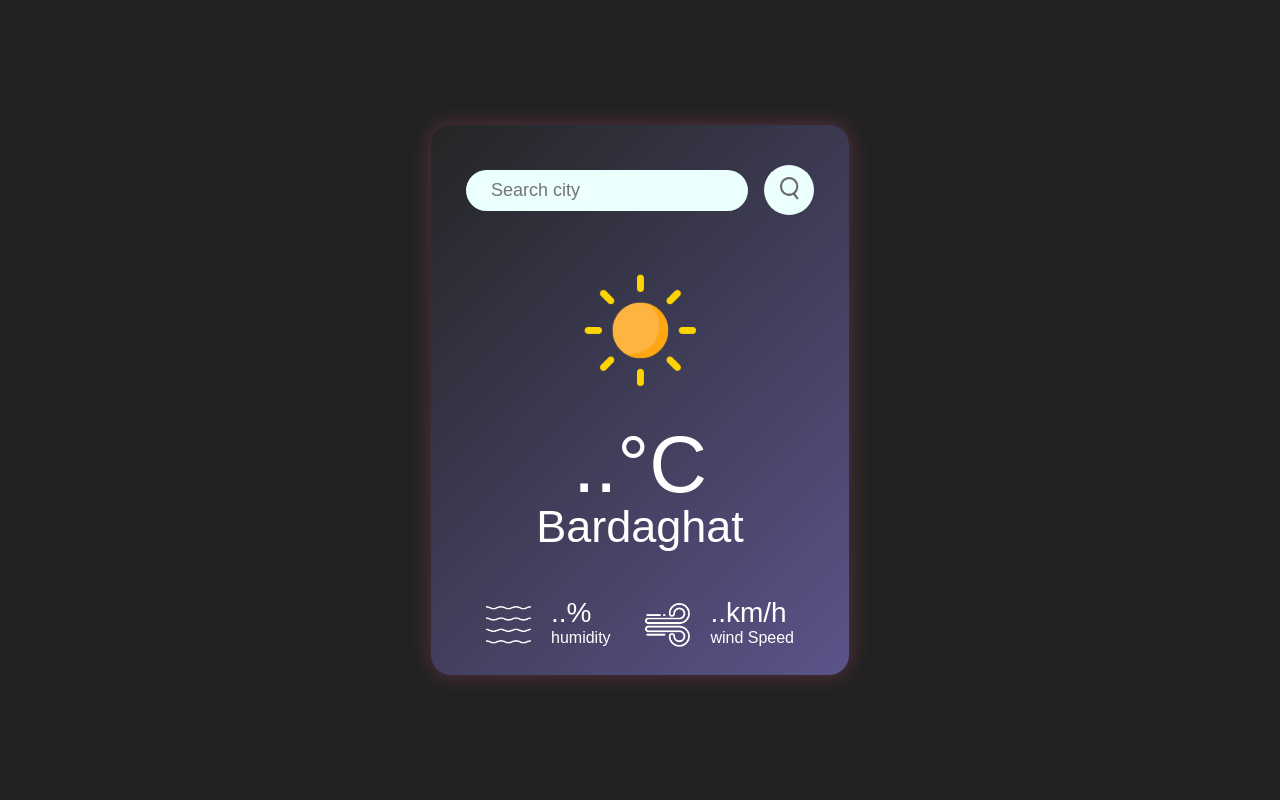
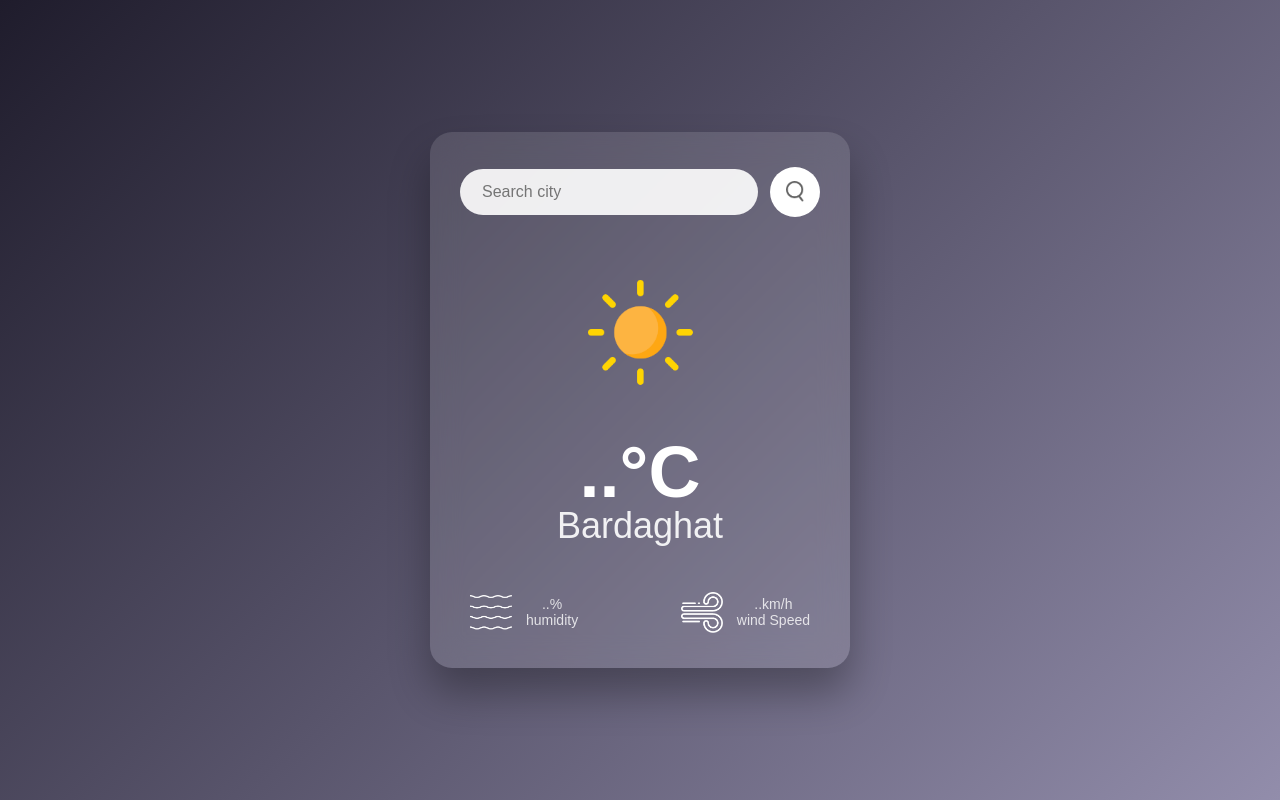
Before and after one commit to Fauzdar000/weatherApps, a plain HTML site: page index.html in a window 1280 px wide. Drawn offline with Linux system fonts and the light colour scheme.

Commit message:
css changes

```diff
--- a/style.css
+++ b/style.css
@@ -1,121 +1,137 @@
-*{
+* {
+    margin: 0;
     padding: 0;
-    margin: 0;
     box-sizing: border-box;
 }
-body{
-    background-color: #222;
+
+body {
+    height: 100vh;
     display: flex;
     align-items: center;
     justify-content: center;
-    height: 100vh;
+    background: linear-gradient(135deg, #1f1c2c, #928dab);
     font-family: 'Poppins', sans-serif;
-
 }
 
-.card{
-
-    height: 550px;
-    max-width: 430px;
-    background: linear-gradient(135deg,#4e9a8607,#5b548a);
+/* ================= CARD ================= */
+.card {
+    width: 100%;
+    max-width: 420px;
+    padding: 35px 30px;
+    border-radius: 22px;
+    text-align: center;
     color: #fff;
-    padding: 40px 35px;
-    border-radius: 20px;
-    margin: 20px;
-    text-align: center;
-      box-shadow: 0 0 20px rgba(149, 63, 95, 0.5);
-    /* width: 100%;
-    max-width: 430px;
-    background: linear-gradient(135deg,#00feba,#5b548a);
-    color: #fff;
-    padding: 40px 35px;
-    border-radius: 30px;
-    margin: 20px;
-    text-align: center;
-    box-shadow: 0 0 20px rgba(240, 238, 238, 0.5);
-    display: flex;
-    flex-direction: column;
-    align-items: center;
-    justify-content: center; */
-
-
-
-
-
+    background: rgba(255, 255, 255, 0.12);
+    backdrop-filter: blur(15px);
+    box-shadow: 0 25px 40px rgba(0, 0, 0, 0.3);
+    transition: transform 0.3s ease;
 }
 
+.card:hover {
+    transform: translateY(-5px);
+}
 
-.search{
-    width: 100%;
+/* ================= SEARCH ================= */
+.search {
+    display: flex;
+    align-items: center;
+    gap: 12px;
+}
+
+.search input {
+    flex: 1;
+    padding: 14px 22px;
+    border-radius: 30px;
+    border: none;
+    outline: none;
+    font-size: 16px;
+    background: rgba(255, 255, 255, 0.9);
+    color: #333;
+}
+
+.search button {
+    width: 50px;
+    height: 50px;
+    border-radius: 50%;
+    border: none;
+    cursor: pointer;
+    background: #ffffff;
     display: flex;
     align-items: center;
     justify-content: center;
-
-}
-.search input{
-  border: none;
-  outline: none;
-  background:#ebfffc ;
-  color: #555;
-  padding: 10px 25px;
-  border-radius: 30px;
-  flex: auto;
-  margin-right: 16px;
-  font-size: 18px;
-
+    transition: background 0.3s ease;
 }
 
-.search button{
-   border: none;
-  outline: none;
-  background:#ebfffc ;
-  border-radius: 50%;
-  width: 50px;
-  height: 50px;
-  cursor: pointer;
-}
-.search button img{
-    width: 19px;
+.search button:hover {
+    background: #dff6ff;
 }
 
+.search button img {
+    width: 18px;
+}
 
+/* ================= WEATHER ================= */
+.weather-icon {
+    width: 160px;
+    margin: 35px 0 15px;
+}
 
-.weather-icon{
-    width: 170px;
-    margin-top: 30px;
+.weather h1 {
+    font-size: 72px;
+    font-weight: 600;
+}
 
+.weather h2 {
+    font-size: 36px;
+    font-weight: 400;
+    margin-top: -8px;
+    opacity: 0.9;
 }
-.weather h1{
-    font-size: 80px;
+
+/* ================= DETAILS ================= */
+.details {
+    margin-top: 45px;
+    display: flex;
+    justify-content: space-between;
+    padding: 0 10px;
+}
+
+.col {
+    display: flex;
+    align-items: center;
+    gap: 14px;
+}
+
+.col img {
+    width: 42px;
+}
+
+.col p {
+    font-size: 14px;
+    opacity: 0.8;
+}
+
+.humidity,
+.wind {
+    font-size: 26px;
     font-weight: 500;
 }
-.weather h2{
-    font-size: 45px;
-    font-weight: 400;
-    margin-top: -10px;
+
+/* ================= RESPONSIVE ================= */
+@media (max-width: 480px) {
+    .card {
+        padding: 30px 22px;
     }
 
-.details{
-    display: flex;
-    align-items:center ;
-    justify-content: space-between;
-    padding: 0 20px;
-    margin-top: 50px;
-
+    .weather h1 {
+        font-size: 60px;
     }
 
-.col{
-    display: flex;
+    .weather h2 {
+        font-size: 30px;
+    }
 
-    align-items: center;
-    text-align: left;
+    .details {
+        margin-top: 35px;
     }
-.col img{
-    width: 45px;
-    margin-right: 20px;
 }
-.humidity, .wind{
-    font-size: 28px;
-    margin-top: -6px;
-
-}
```
Lines whose indentation alone changed are shown as unchanged.
